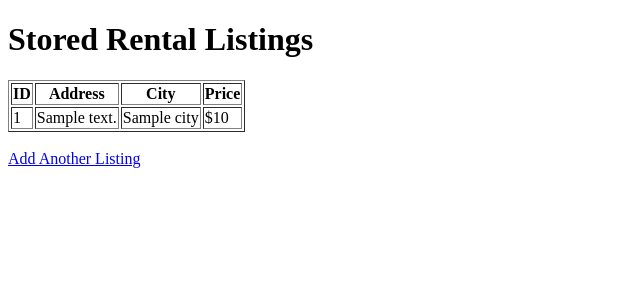
After one commit to davodxx/HouseRentDashboard, a Flask app: page /listings in a window 1280 px wide. The commit adds this page. Shown: the top 300 px of the page, without its empty margins (0-640 px from the left). Run offline with Flask 3, Linux system fonts and the light colour scheme; a database or web service that is not in the repository returns one stand-in record (values such as "Sample title"); some libraries are stand-ins or nearby versions.

Commit message:
Progress made

```diff
--- a/requirements.txt
+++ b/requirements.txt
@@ -7,5 +7,6 @@ itsdangerous==2.2.0
 Jinja2==3.1.6
 MarkupSafe==3.0.3
 packaging==26.2
+psycopg2-binary==2.9.12
 Werkzeug==3.1.8
 zipp==3.23.1
--- a/src/app.py
+++ b/src/app.py
@@ -1,18 +1,42 @@
-from flask import Flask, render_template, request
+from flask import Flask, render_template, request, redirect
+
+from src.models.rental_repository import (
+    create_listing,
+    get_all_listings
+)
 
 app = Flask(__name__)
+
 
 @app.route("/")
 def home():
     return render_template("index.html")
 
-@app.route("/echo", methods=["POST"])
-def echo():
-    user_text = request.form["user_input"]
+
+@app.route("/add_listing", methods=["POST"])
+def add_listing():
+
+    create_listing(
+        request.form["address"],
+        request.form["city"],
+        request.form["state"],
+        request.form["zip_code"],
+        request.form["price"]
+    )
+
+    return redirect("/listings")
+
+
+@app.route("/listings")
+def listings():
+
+    listings = get_all_listings()
+
     return render_template(
-        "result.html",
-        text=user_text
+        "listings.html",
+        listings=listings
     )
+
 
 if __name__ == "__main__":
     app.run(debug=True)
--- /dev/null
+++ b/src/models/database.py
@@ -0,0 +1,10 @@
+import psycopg2
+
+
+def get_connection():
+
+    return psycopg2.connect(
+        host="localhost",
+        database="rent_dashboard",
+        user="davod2x"
+    )
--- /dev/null
+++ b/src/models/rental_repository.py
@@ -0,0 +1,68 @@
+from src.models.database import get_connection
+
+
+def get_all_listings():
+
+    conn = get_connection()
+    cur = conn.cursor()
+
+    cur.execute("""
+        SELECT
+            id,
+            address,
+            city,
+            price
+        FROM rental_listings
+        ORDER BY id DESC
+    """)
+
+    rows = cur.fetchall()
+
+    cur.close()
+    conn.close()
+
+    return rows
+
+
+def create_listing(
+        address,
+        city,
+        state,
+        zip_code,
+        price):
+
+    conn = get_connection()
+    cur = conn.cursor()
+
+    cur.execute("""
+        INSERT INTO rental_listings
+        (
+            source,
+            address,
+            city,
+            state,
+            zip_code,
+            price
+        )
+        VALUES
+        (
+            'Manual Entry',
+            %s,
+            %s,
+            %s,
+            %s,
+            %s
+        )
+    """,
+    (
+        address,
+        city,
+        state,
+        zip_code,
+        price
+    ))
+
+    conn.commit()
+
+    cur.close()
+    conn.close()
--- /dev/null
+++ b/src/templates/listings.html
@@ -0,0 +1,39 @@
+<!DOCTYPE html>
+<html>
+<head>
+    <title>Listings</title>
+</head>
+<body>
+
+<h1>Stored Rental Listings</h1>
+
+<table border="1">
+
+<tr>
+    <th>ID</th>
+    <th>Address</th>
+    <th>City</th>
+    <th>Price</th>
+</tr>
+
+{% for listing in listings %}
+
+<tr>
+    <td>{{ listing[0] }}</td>
+    <td>{{ listing[1] }}</td>
+    <td>{{ listing[2] }}</td>
+    <td>${{ listing[3] }}</td>
+</tr>
+
+{% endfor %}
+
+</table>
+
+<br>
+
+<a href="/">
+    Add Another Listing
+</a>
+
+</body>
+</html>
```
Also changed, not shown: src/templates/base.html (added, +23 -0 lines), src/templates/index.html (+36 -6 lines).
